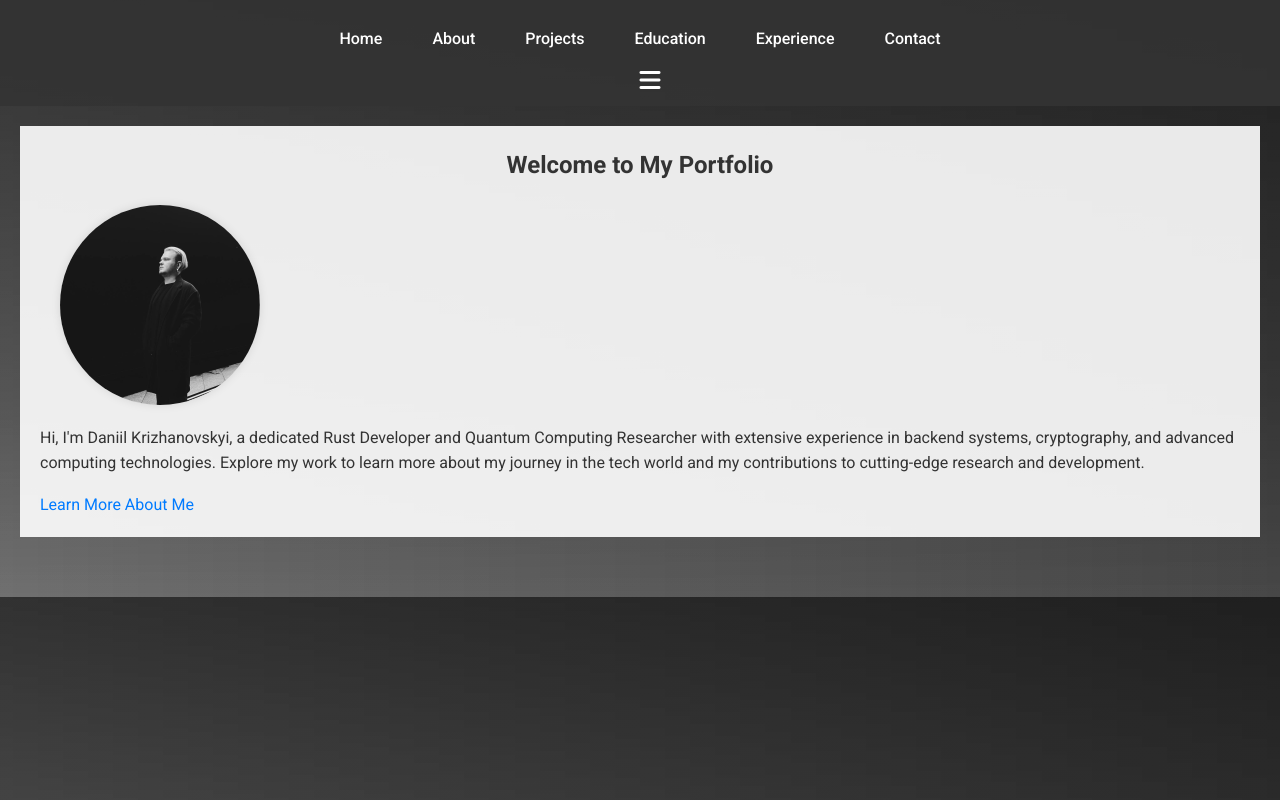
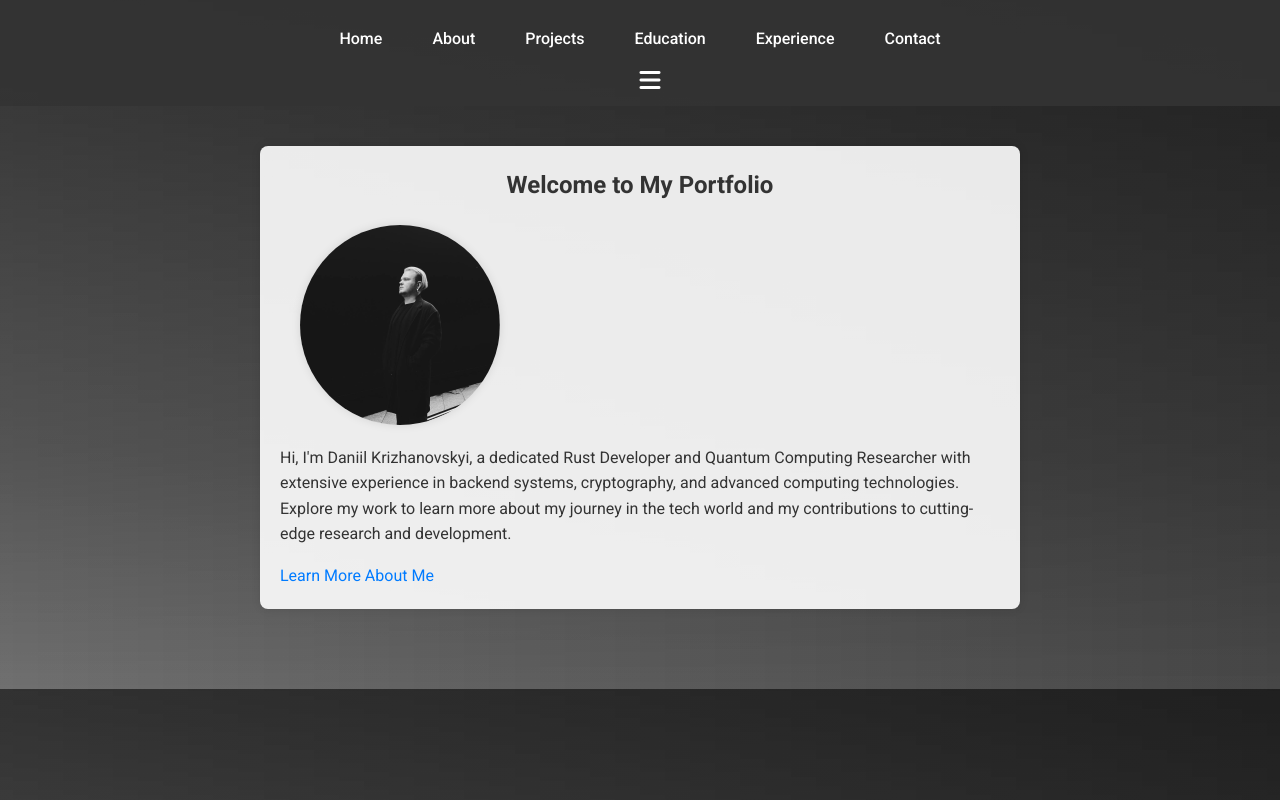
Before and after one commit to dkrizhanovskyi/portfolio, a plain HTML site: page index.html in a window 1280 px wide. Drawn offline with Linux system fonts and the light colour scheme.

Commit message:
Update styles.css

```diff
--- a/styles.css
+++ b/styles.css
@@ -95,7 +95,8 @@ body {
     margin-bottom: 40px;
     background: rgba(255, 255, 255, 0.9);
     padding: 20px;
-	@@ -100,129 +106,128 @@ body {
+    border-radius: 8px;
+    box-shadow: 0 0 10px rgba(0, 0, 0, 0.1);
     width: 80%;
     max-width: 800px;
     transition: transform 0.3s ease, box-shadow 0.3s ease;
```
